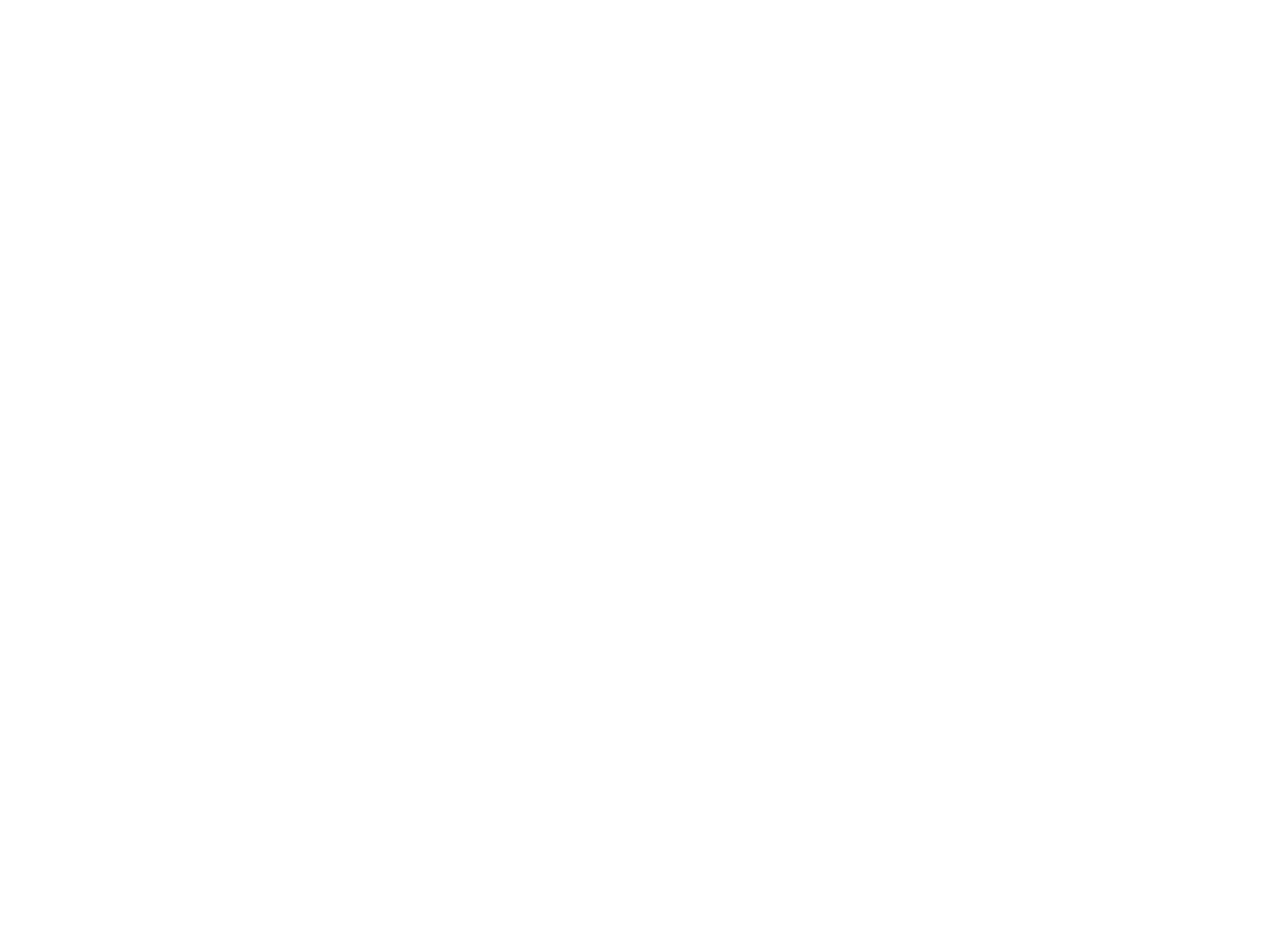
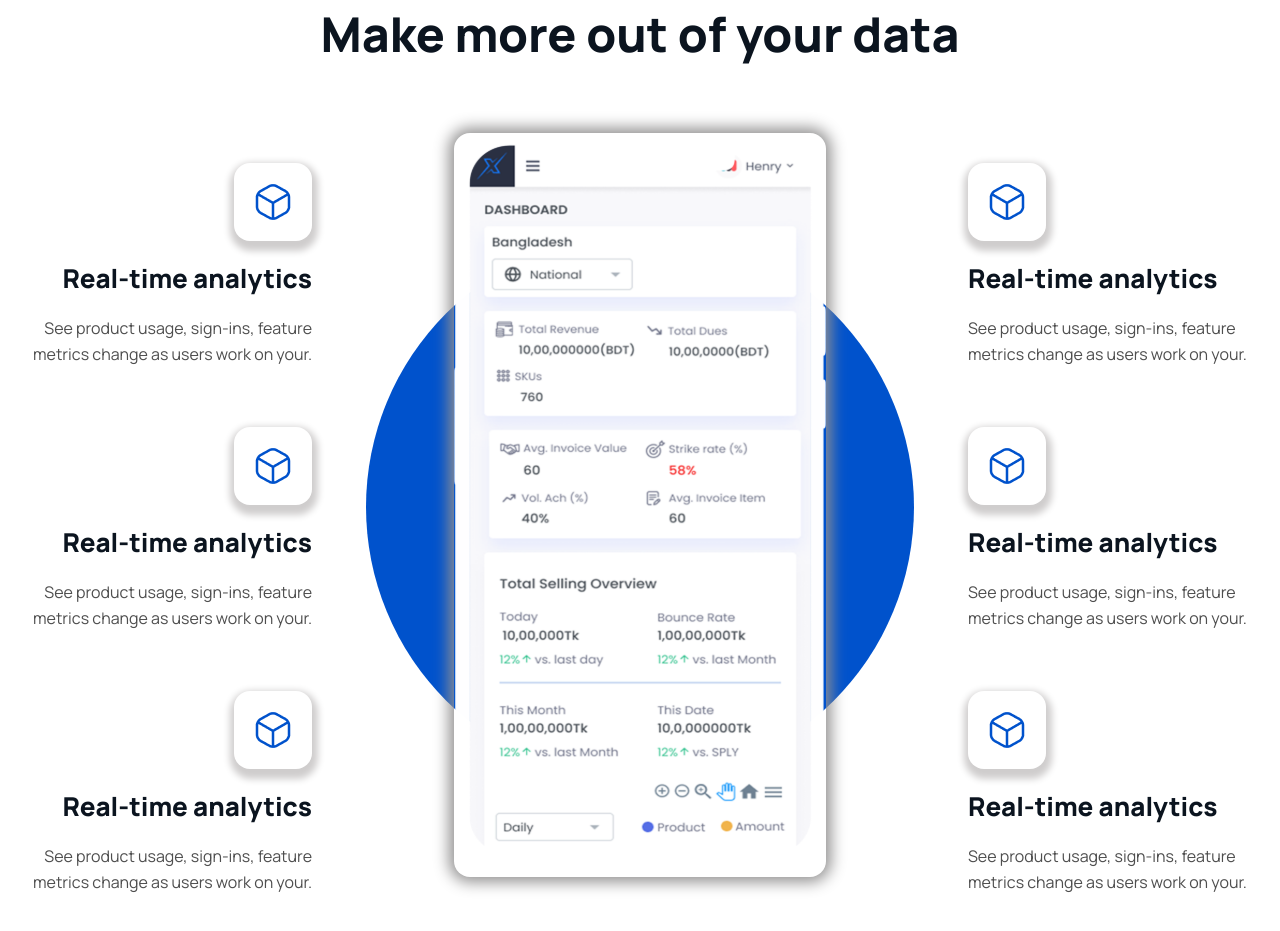
Before and after one commit to mnosumon/crypto-1, a React (Vite) app: page / in a window 1280 px wide. Shown: the part 1623-2554 px from the top of the page. Before the commit the page ends 1550 px from the top, so only its background shows below. Built offline with nearby package versions, Linux system fonts and the light colour scheme.

Commit message:
Feature section done

```diff
--- a/src/App.jsx
+++ b/src/App.jsx
@@ -1,12 +1,14 @@
 import React from 'react'
 import Navbar from './components/navbar/Navbar'
 import Bannner from './components/banner/Bannner'
+import ProductFeature from './components/productFeatures/ProductFeature'
 
 const App = () => {
   return (
     <>
       <Navbar/>
       <Bannner/>
+      <ProductFeature/>
     </>
   )
 }
--- a/src/components/banner/banner.css
+++ b/src/components/banner/banner.css
@@ -4,10 +4,10 @@
     background-repeat: no-repeat;
     background-size: cover;
     object-fit: cover;
+    margin-bottom: 600px;
 }
 .banner_wrapper{
     padding-top: 164px;
-    padding-bottom: 200px;
     display: flex;
     flex-direction: column;
     gap: 50px;
--- /dev/null
+++ b/src/components/productFeatures/ProductFeature.jsx
@@ -0,0 +1,85 @@
+import React from 'react'
+import './productFeature.css'
+import ThreeDym from '../../assets/images/threeD.png'
+import FeatureImage from '../../assets/images/featureMobileDsahbord.svg'
+
+const ProductFeature = () => {
+  return (
+    <section id='features'>
+        <div className="container">
+            <div className="feature_title">
+                <span>Products Features</span>
+                <h3>Make more out of your data</h3>
+            </div>
+            <div className="feature_wrapper">
+                <div className="feature_items">
+                    <div className="feature_item">
+                        <div className="threeDym">
+                            <div className="threeD">
+                                <img src={ThreeDym} alt="Three Dym" />
+                            </div>
+                        </div>
+                        <h5>Real-time analytics</h5>
+                        <p>See product usage, sign-ins, feature metrics change as users work on your.</p>
+                    </div>
+                    <div className="feature_item">
+                        <div className="threeDym">
+                            <div className="threeD">
+                                <img src={ThreeDym} alt="Three Dym" />
+                            </div>
+                        </div>
+                        <h5>Real-time analytics</h5>
+                        <p>See product usage, sign-ins, feature metrics change as users work on your.</p>
+                    </div>
+                    <div className="feature_item">
+                        <div className="threeDym">
+                            <div className="threeD">
+                                <img src={ThreeDym} alt="Three Dym" />
+                            </div>
+                        </div>
+                        <h5>Real-time analytics</h5>
+                        <p>See product usage, sign-ins, feature metrics change as users work on your.</p>
+                    </div>
+                </div>
+                <div className="featureRoundImage">
+                    <div className="feature_rounded"></div>
+                    <div className="featureImage">
+                        <img src={FeatureImage} alt="Feature Image" />
+                    </div>
+                </div>
+                <div className="feature_items">
+                    <div className="feature_item feature_right">
+                        <div className="threeDym">
+                            <div className="threeD">
+                                <img src={ThreeDym} alt="Three Dym" />
+                            </div>
+                        </div>
+                        <h5>Real-time analytics</h5>
+                        <p>See product usage, sign-ins, feature metrics change as users work on your.</p>
+                    </div>
+                    <div className="feature_item feature_right">
+                        <div className="threeDym">
+                            <div className="threeD">
+                                <img src={ThreeDym} alt="Three Dym" />
+                            </div>
+                        </div>
+                        <h5>Real-time analytics</h5>
+                        <p>See product usage, sign-ins, feature metrics change as users work on your.</p>
+                    </div>
+                    <div className="feature_item feature_right">
+                        <div className="threeDym">
+                            <div className="threeD">
+                                <img src={ThreeDym} alt="Three Dym" />
+                            </div>
+                        </div>
+                        <h5>Real-time analytics</h5>
+                        <p>See product usage, sign-ins, feature metrics change as users work on your.</p>
+                    </div>
+                </div>
+            </div>
+        </div>
+    </section>
+  )
+}
+
+export default ProductFeature
--- /dev/null
+++ b/src/components/productFeatures/productFeature.css
@@ -0,0 +1,104 @@
+.feature_title{
+    text-align: center;
+}
+.feature_title span{
+    font-size: 20px;
+    font-weight: 500;
+    line-height: 26px;
+    color: #0052CC;
+    padding-bottom: 20px;
+}
+.feature_title h3{
+    font-size: 48px;
+    font-weight: 800;
+    line-height: 62px;
+    color: #0B141F;
+}
+.threeDym {
+    height: 78px;
+    width: 78px;
+    display: flex;
+    justify-content: center;
+    align-items: center;
+    background: #FFFFFF;
+    border-radius: 16px;
+    box-shadow: 1px 5px 7px 5px #cfcdcd;
+}
+.threeD{
+    height: 40px;
+    width: 40px;
+    overflow: hidden;
+}
+.threeD img{
+    height: 100%;
+    width: 100%;
+    object-fit: cover;
+}
+.feature_wrapper{
+    padding: 68px 0 128px;
+    display: flex;
+    gap: 54px;
+    position: relative;
+}
+.feature_items{
+    padding-top: 30px;
+}
+.feature_item{
+    width: 280px;
+    display: flex;
+    flex-direction: column;
+    align-items: flex-end;
+    gap: 20px;
+}
+.feature_right{
+    align-items: flex-start;
+}
+.feature_item h5{
+    font-size: 26px;
+    font-weight: 800;
+    line-height: 34px;
+    color: #0B141F;
+}
+.feature_item p{
+    font-size: 16px;
+    line-height: 26px;
+    color: #4E4E4E;
+    text-align: right;
+}
+.feature_right p{
+    text-align: left;
+}
+.feature_item:nth-child(2){
+    padding: 60px 0;
+}
+.featureRoundImage{
+    height: 768px;
+    width: 548px;
+    position: relative;
+}
+.feature_rounded{
+    height: 548px;
+    width: 548px;
+    background: #0052CC;
+    border-radius: 50%;
+}
+.featureImage {
+    width: 372px;
+    height: 744px;
+    overflow: hidden;
+    position: absolute;
+    top: 0;
+    left: 50%;
+    transform: translateX(-50%);
+    box-shadow: 0px 0px 15px 5px #919090;
+    border-radius: 16px;
+}
+.featureImage img{
+    width: 100%;
+    height: 100%;
+    object-fit: cover;
+}
+.feature_rounded{
+    position: absolute;
+    top: 100px;
+}
```
Also changed, not shown: src/assets/images/featureMobileDsahbord.svg (added), src/assets/images/threeD.png (added).
